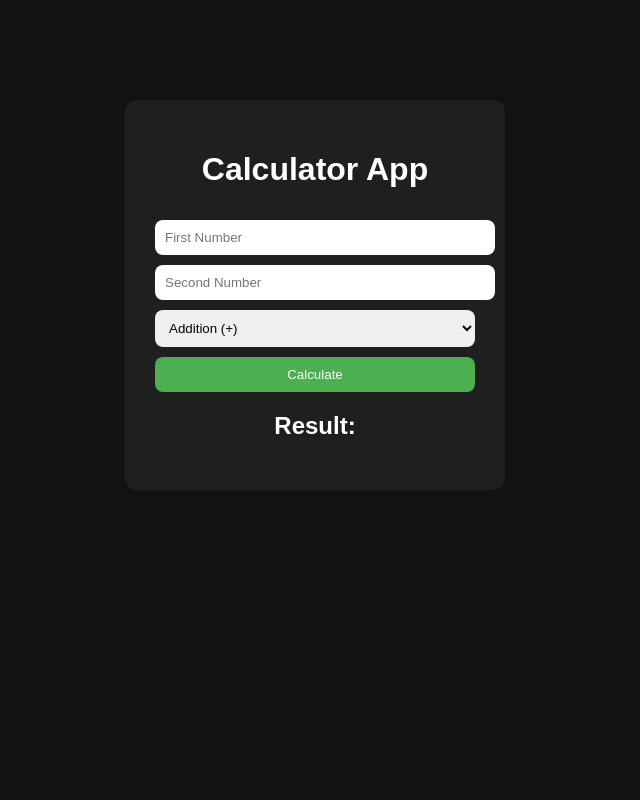
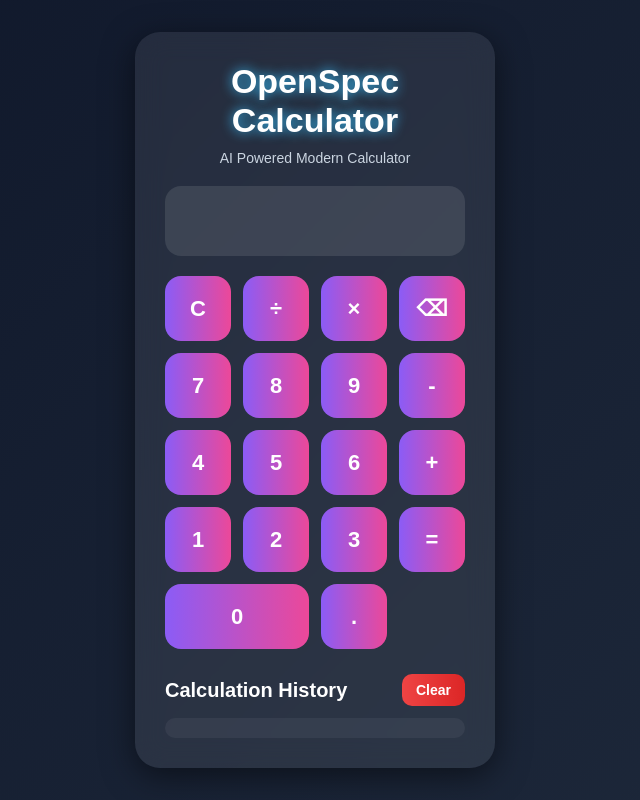
Before and after one commit to mrashish18/Calculator-python-app, a Flask app: page / in a window 1280 px wide. Shown: the whole page, without its empty margins (325-965 px from the left). Run offline with Flask 3, Linux system fonts and the light colour scheme.

Commit message:
Added calculator screenshots

```diff
--- a/static/style.css
+++ b/static/style.css
@@ -1,49 +1,242 @@
+* {
+    margin: 0;
+    padding: 0;
+    box-sizing: border-box;
+}
+
 body {
 
-    background-color: #121212;
-    color: white;
+    background:
+        linear-gradient(
+            135deg,
+            #0f172a,
+            #1e293b
+        );
 
-    font-family: Arial;
+    font-family: Arial, sans-serif;
 
     display: flex;
+
     justify-content: center;
 
-    margin-top: 100px;
+    align-items: center;
+
+    min-height: 100vh;
+
+    padding: 20px;
 }
 
 .container {
 
-    background-color: #1f1f1f;
+    width: 360px;
 
     padding: 30px;
 
-    border-radius: 12px;
+    border-radius: 25px;
 
-    width: 320px;
+    background:
+        rgba(255,255,255,0.08);
+
+    backdrop-filter: blur(14px);
+
+    box-shadow:
+        0 8px 32px rgba(0,0,0,0.5);
 
     text-align: center;
 }
 
-input,
-select,
-button {
+h1 {
+
+    color: white;
+
+    margin-bottom: 10px;
+
+    font-size: 34px;
+
+    text-shadow:
+        0 0 12px #38bdf8;
+}
+
+.subtitle {
+
+    color: #cbd5e1;
+
+    margin-bottom: 20px;
+
+    font-size: 14px;
+}
+
+#display {
 
     width: 100%;
 
-    padding: 10px;
-
-    margin-top: 10px;
-
-    border-radius: 8px;
+    height: 70px;
 
     border: none;
+
+    border-radius: 16px;
+
+    margin-bottom: 20px;
+
+    padding: 15px;
+
+    font-size: 28px;
+
+    text-align: right;
+
+    background:
+        rgba(255,255,255,0.1);
+
+    color: white;
+
+    outline: none;
+}
+
+.buttons {
+
+    display: grid;
+
+    grid-template-columns:
+        repeat(4, 1fr);
+
+    gap: 12px;
 }
 
 button {
 
-    background-color: #4CAF50;
+    height: 65px;
+
+    border: none;
+
+    border-radius: 16px;
+
+    font-size: 22px;
+
+    font-weight: bold;
+
+    cursor: pointer;
+
+    transition: 0.2s;
 
     color: white;
 
-    cursor: pointer;
+    background:
+        linear-gradient(
+            to right,
+            #8b5cf6,
+            #ec4899
+        );
 }
+
+button:hover {
+
+    transform: scale(1.05);
+
+    box-shadow:
+        0 0 15px #a855f7;
+}
+
+button:active {
+
+    transform: scale(0.95);
+}
+
+.zero {
+
+    grid-column: span 2;
+}
+
+.history-container {
+
+    margin-top: 25px;
+
+    text-align: left;
+
+    color: white;
+}
+
+.history-header {
+
+    display: flex;
+
+    justify-content: space-between;
+
+    align-items: center;
+
+    margin-bottom: 12px;
+}
+
+.history-container h3 {
+
+    font-size: 20px;
+}
+
+.clear-history-btn {
+
+    width: auto;
+
+    height: auto;
+
+    padding: 8px 14px;
+
+    font-size: 14px;
+
+    border-radius: 10px;
+
+    background:
+        linear-gradient(
+            to right,
+            #ef4444,
+            #dc2626
+        );
+}
+
+#history-list {
+
+    list-style: none;
+
+    max-height: 150px;
+
+    overflow-y: auto;
+
+    padding: 10px;
+
+    background:
+        rgba(255,255,255,0.05);
+
+    border-radius: 12px;
+}
+
+#history-list li {
+
+    padding: 8px;
+
+    margin-bottom: 6px;
+
+    border-bottom:
+        1px solid rgba(255,255,255,0.1);
+
+    font-size: 15px;
+}
+
+/* MOBILE RESPONSIVE */
+
+@media (max-width: 500px) {
+
+    .container {
+
+        width: 100%;
+    }
+
+    button {
+
+        height: 60px;
+
+        font-size: 20px;
+    }
+
+    #display {
+
+        font-size: 24px;
+    }
+}
--- a/templates/index.html
+++ b/templates/index.html
@@ -1,9 +1,14 @@
 <!DOCTYPE html>
-<html>
+<html lang="en">
 
 <head>
 
-    <title>Calculator App</title>
+    <meta charset="UTF-8">
+
+    <meta name="viewport"
+          content="width=device-width, initial-scale=1.0">
+
+    <title>OpenSpec Calculator</title>
 
     <link rel="stylesheet"
           href="{{ url_for('static', filename='style.css') }}">
@@ -14,45 +19,254 @@
 
     <div class="container">
 
-        <h1>Calculator App</h1>
+        <h1>OpenSpec Calculator</h1>
 
-        <form method="POST">
+        <p class="subtitle">
+            AI Powered Modern Calculator
+        </p>
 
-            <input
-                type="number"
-                step="any"
-                name="num1"
-                placeholder="First Number"
-                required
-            >
+        <!-- DISPLAY -->
 
-            <input
-                type="number"
-                step="any"
-                name="num2"
-                placeholder="Second Number"
-                required
-            >
+        <input
+            type="text"
+            id="display"
+            disabled
+        >
 
-            <select name="operation">
+        <!-- BUTTONS -->
 
-                <option value="+">Addition (+)</option>
+        <div class="buttons">
 
-                <option value="-">Subtraction (-)</option>
+            <button onclick="clearDisplay()">C</button>
 
-                <option value="*">Multiplication (*)</option>
+            <button onclick="appendValue('/')">÷</button>
 
-                <option value="/">Division (/)</option>
+            <button onclick="appendValue('*')">×</button>
 
-            </select>
+            <button onclick="deleteLast()">⌫</button>
 
-            <button type="submit">Calculate</button>
+            <button onclick="appendValue('7')">7</button>
 
-        </form>
+            <button onclick="appendValue('8')">8</button>
 
-        <h2>Result: {{ result }}</h2>
+            <button onclick="appendValue('9')">9</button>
+
+            <button onclick="appendValue('-')">-</button>
+
+            <button onclick="appendValue('4')">4</button>
+
+            <button onclick="appendValue('5')">5</button>
+
+            <button onclick="appendValue('6')">6</button>
+
+            <button onclick="appendValue('+')">+</button>
+
+            <button onclick="appendValue('1')">1</button>
+
+            <button onclick="appendValue('2')">2</button>
+
+            <button onclick="appendValue('3')">3</button>
+
+            <button onclick="calculate()">=</button>
+
+            <button class="zero"
+                    onclick="appendValue('0')">
+                0
+            </button>
+
+            <button onclick="appendValue('.')">.</button>
+
+        </div>
+
+        <!-- HISTORY -->
+
+        <div class="history-container">
+
+            <div class="history-header">
+
+                <h3>Calculation History</h3>
+
+                <button
+                    class="clear-history-btn"
+                    onclick="clearHistory()">
+
+                    Clear
+
+                </button>
+
+            </div>
+
+            <ul id="history-list"></ul>
+
+        </div>
 
     </div>
+
+    <!-- SOUND -->
+
+    <audio id="clickSound">
+
+        <source
+            src="https://www.soundjay.com/buttons/sounds/button-16.mp3"
+            type="audio/mpeg">
+
+    </audio>
+
+<script>
+
+    // DISPLAY
+
+    const display =
+        document.getElementById("display");
+
+    // HISTORY LIST
+
+    const historyList =
+        document.getElementById("history-list");
+
+    // SOUND
+
+    const clickSound =
+        document.getElementById("clickSound");
+
+    // PLAY SOUND
+
+    function playSound() {
+
+        clickSound.currentTime = 0;
+
+        clickSound.play();
+    }
+
+    // APPEND VALUE
+
+    function appendValue(value) {
+
+        playSound();
+
+        display.value += value;
+    }
+
+    // CLEAR DISPLAY
+
+    function clearDisplay() {
+
+        playSound();
+
+        display.value = "";
+    }
+
+    // DELETE LAST CHARACTER
+
+    function deleteLast() {
+
+        playSound();
+
+        display.value =
+            display.value.slice(0, -1);
+    }
+
+    // CALCULATE
+
+    function calculate() {
+
+        playSound();
+
+        try {
+
+            let expression =
+                display.value;
+
+            let result =
+                eval(expression);
+
+            display.value = result;
+
+            addToHistory(
+                expression + " = " + result
+            );
+        }
+
+        catch {
+
+            display.value = "Error";
+        }
+    }
+
+    // ADD HISTORY ITEM
+
+    function addToHistory(item) {
+
+        let li =
+            document.createElement("li");
+
+        li.textContent = item;
+
+        historyList.prepend(li);
+    }
+
+    // CLEAR HISTORY
+
+    function clearHistory() {
+
+        playSound();
+
+        historyList.innerHTML = "";
+    }
+
+    // KEYBOARD SUPPORT
+
+    document.addEventListener(
+        "keydown",
+        function(event) {
+
+            const key = event.key;
+
+            // NUMBERS & OPERATORS
+
+            if (
+
+                !isNaN(key) ||
+
+                key === "+" ||
+
+                key === "-" ||
+
+                key === "*" ||
+
+                key === "/" ||
+
+                key === "."
+
+            ) {
+
+                appendValue(key);
+            }
+
+            // ENTER
+
+            else if (key === "Enter") {
+
+                calculate();
+            }
+
+            // BACKSPACE
+
+            else if (key === "Backspace") {
+
+                deleteLast();
+            }
+
+            // ESCAPE
+
+            else if (key === "Escape") {
+
+                clearDisplay();
+            }
+        }
+    );
+
+</script>
 
 </body>
 
```
Also changed, not shown: 3 other files.
